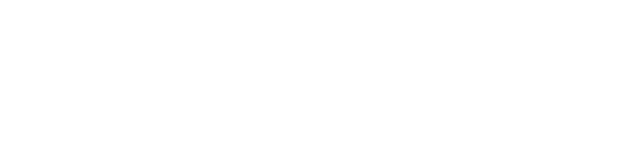
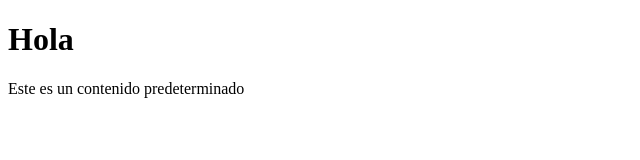
Before and after one commit to Danny1009/Blog, a plain HTML site: page index.html in a window 1280 px wide. Shown: the whole page, without its empty margins (0-640 px from the left). Drawn offline with Linux system fonts and the light colour scheme.

Commit message:
Nuevo contenido

```diff
--- a/index.html
+++ b/index.html
@@ -11,6 +11,12 @@
 </head>
 
 <body>
+    <main>
+        <div>
+            <h1>Hola</h1>
+            <p>Este es un contenido predeterminado</p>
+        </div>
+    </main>
 
 </body>
 
```
